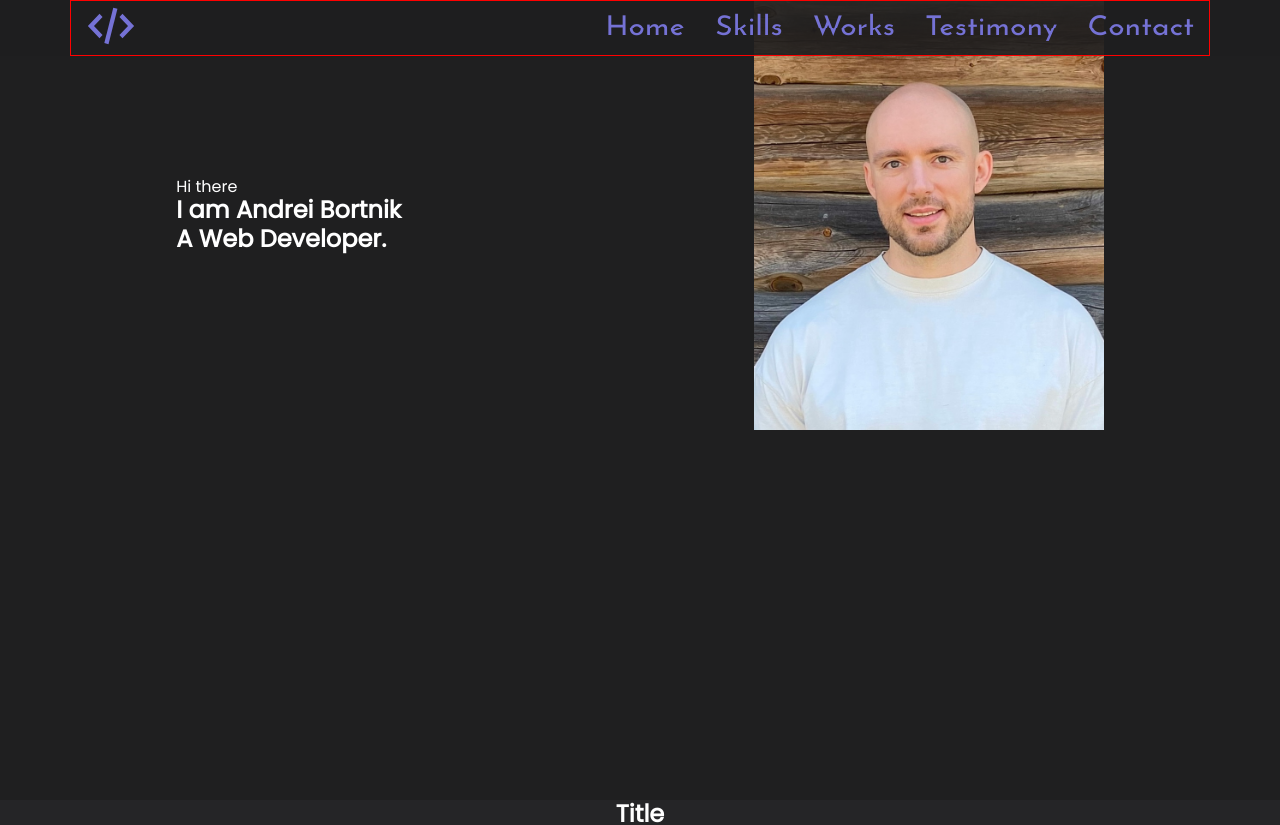
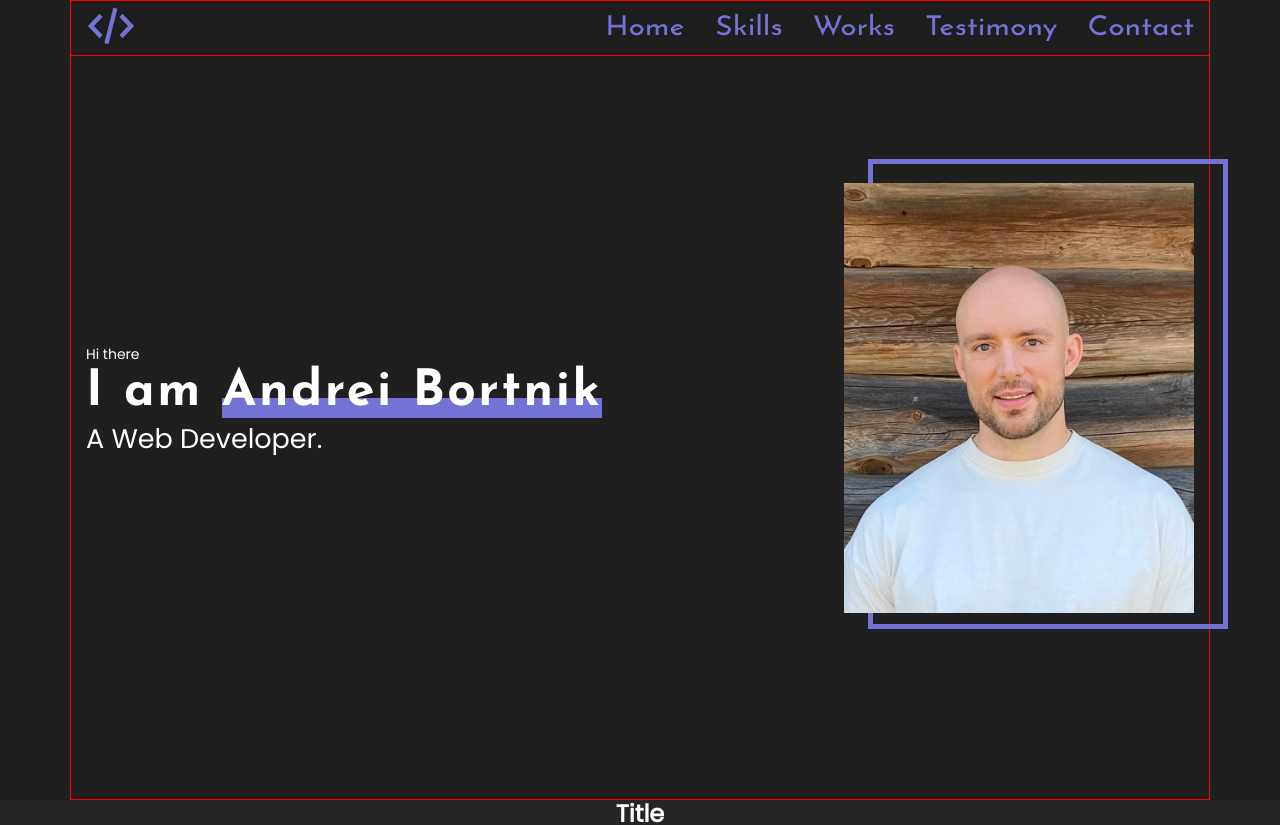
Before and after one commit to 4iklins/portfolio, a React app: page / in a window 1280 px wide. Shown: the top 825 px of the page. Built offline with nearby package versions, Linux system fonts and the light colour scheme.

Commit message:
main section styles

```diff
--- a/src/layout/sections/main/Main.tsx
+++ b/src/layout/sections/main/Main.tsx
@@ -1,27 +1,34 @@
 import styled from 'styled-components';
 import { FlexContainer } from '../../../components/FlexContainer';
 import myPhoto from '../../../assets/img/photo.jpg';
+import { Container } from '../../../components/Container';
 
 export const Main = () => {
   return (
     <StyledMain>
+      <Container>
         <FlexContainer
           align='center'
-        content='space-around'>
+          content='space-between'>
           <div>
-          <span>Hi there</span>
-          <h2>I am Andrei Bortnik</h2>
-          <h1>A Web Developer. </h1>
+            <SmallText>Hi there</SmallText>
+            <MainTitle>
+              I am <span>Andrei Bortnik</span>
+            </MainTitle>
+            <PageTitle>A Web Developer.</PageTitle>
           </div>
+          <PhotoWrapper>
             <StyledPhoto src={myPhoto} />
+          </PhotoWrapper>
         </FlexContainer>
+      </Container>
     </StyledMain>
   );
 };
 
 const StyledMain = styled.section`
+  display: flex;
   min-height: 100vh;
-  background-color: #deffff;
 `;
 const StyledPhoto = styled.img`
   width: 350px;
@@ -29,4 +36,50 @@ const StyledPhoto = styled.img`
   object-fit: cover;
 `;
 
+const SmallText = styled.span`
+  font-size: 14px;
+  font-weight: 400;
+`;
+
+const MainTitle = styled.h2`
+  color: #fff;
+  font-family: Josefin Sans;
+  font-size: 50px;
+  font-weight: 700;
+  letter-spacing: 2.5px;
+  span {
+    position: relative;
+    z-index: 0;
+    &::before {
+      content: '';
+      position: absolute;
+      display: inline-block;
+      height: 20px;
+      width: 100%;
+      background-color: ${({ theme }) => theme.colors.accent};
+      z-index: -1;
+      bottom: 0;
+    }
+  }
+`;
+const PageTitle = styled.h1`
+  font-size: 27px;
+  font-weight: 400;
+`;
+
+const PhotoWrapper = styled.div`
+  position: relative;
+  z-index: 0;
+  &::before {
+    content: '';
+    position: absolute;
+    top: -24px;
+    left: 24px;
+    width: 360px;
+    height: 470px;
+    border: 5px solid ${({ theme }) => theme.colors.accent};
+    z-index: -1;
+  }
+`;
+
 export default Main;
```
Lines whose indentation alone changed are shown as unchanged.
